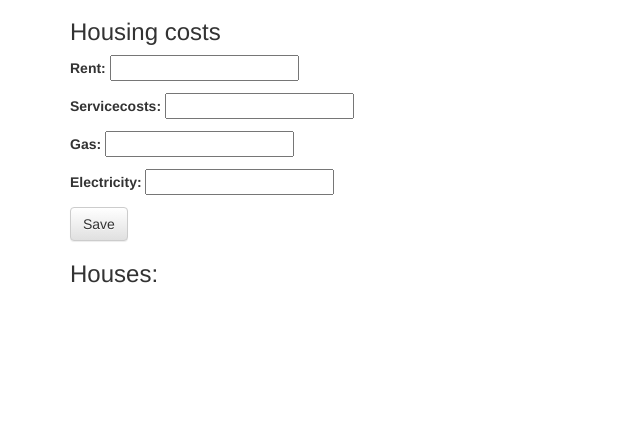
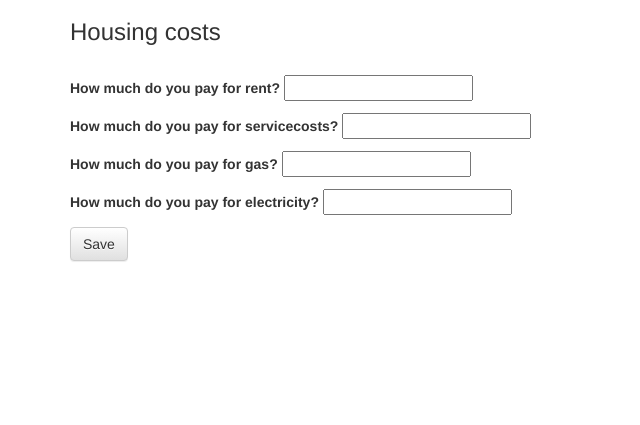
Before and after one commit to Fl00rtje/household_calculator_django, a Django app: page /house in a window 1280 px wide. Shown: the part 375-800 px from the top of the page, without its empty margins (0-640 px from the left). Run offline with Django 3.2, Linux system fonts and the light colour scheme; data that the repository does not hold is empty; some libraries are stand-ins or nearby versions.

Commit message:
added questions to housing form

```diff
--- a/calculate_it/forms.py
+++ b/calculate_it/forms.py
@@ -14,3 +14,11 @@ class HouseForm(forms.ModelForm):
 	class Meta:
 		model = House
 		fields = ('rent', 'servicecosts', 'gas', 'electricity')
+		labels = {
+			'rent': ('How much do you pay for rent?'),
+			'servicecosts': ('How much do you pay for servicecosts?'),
+			'gas': ('How much do you pay for gas?'),
+			'electricity': ('How much do you pay for electricity?'),
+			}
+		# help_texts = {'rent': ('Rent is here considered basic rent. '),}
+		# error_messages = {'rent': {'max_length': ("Are you a millionaire?"),},}
--- a/calculate_it/models.py
+++ b/calculate_it/models.py
@@ -14,3 +14,6 @@ class House(models.Model):
 	total_rent = models.IntegerField(null=True)
 	gas = models.IntegerField(null=True)
 	electricity = models.IntegerField(null=True)
+
+	def __str__(self):
+		return f"House {self.id}"
--- a/calculate_it/templates/calculate_it/house.html
+++ b/calculate_it/templates/calculate_it/house.html
@@ -2,15 +2,9 @@
 
 {% block content %}
     <h3>Housing costs</h3>
+    <br>
     <form method="POST" class="post-form">{% csrf_token %}
         {{ form.as_p }}
         <button type="submit" class="save btn btn-default">Save</button>
     </form>
-
-    <div>
-        <h3>Houses:</h3>
-        {% for house in houses %}
-            <li>{{ house }}</li>
-        {% endfor %}
-    </div>
 {% endblock %}
--- a/calculate_it/views.py
+++ b/calculate_it/views.py
@@ -1,9 +1,7 @@
 from django.shortcuts import render
-
-# Create your views here.
-
 from django.http import HttpResponse
 from django.shortcuts import redirect
+
 from .models import Person, House
 from .forms import PersonForm, HouseForm
 
@@ -33,7 +31,7 @@ def house(request):
         if form.is_valid():
             house = form.save(commit=False)
             house.save()
-            return redirect('/home', pk=house.pk)
+            return redirect('/house', pk=house.pk)
     else:
         form = HouseForm()
     return render(request, 'calculate_it/house.html', {'houses': houses, 'form': form})
```
